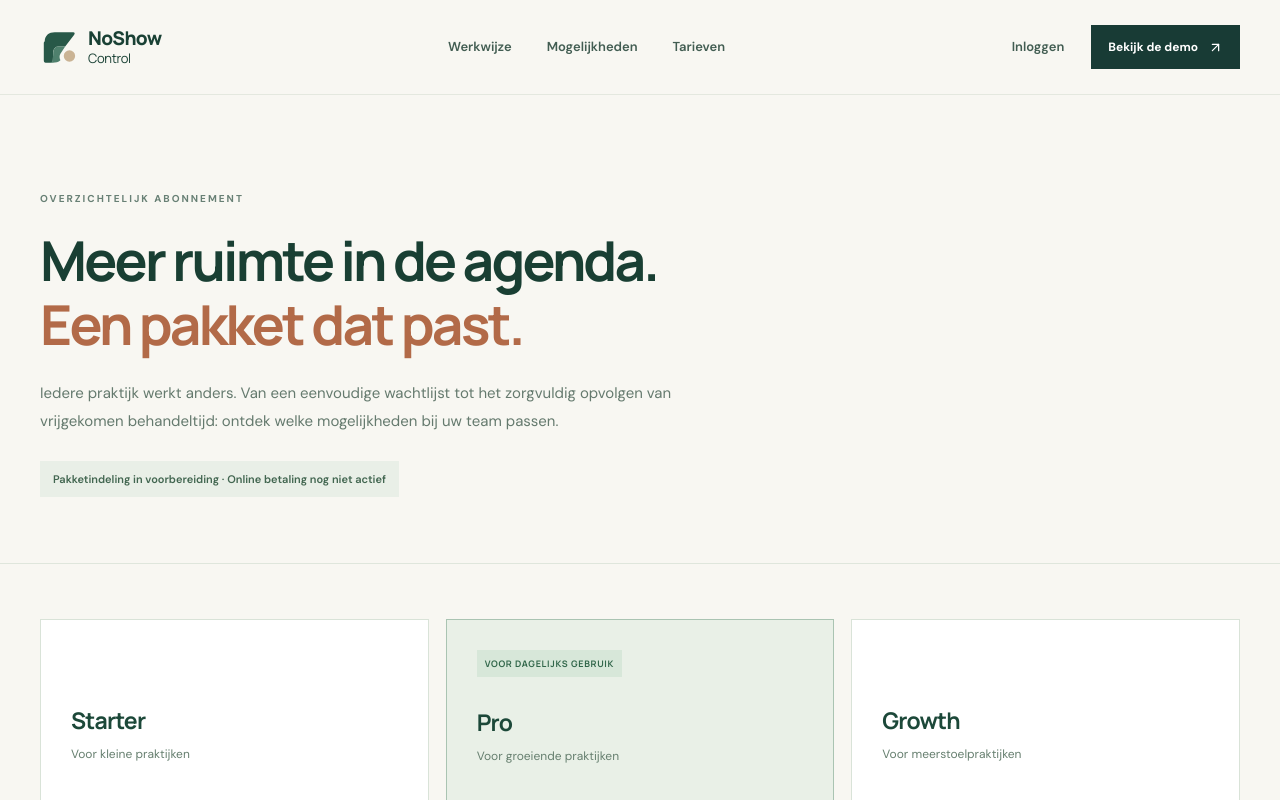
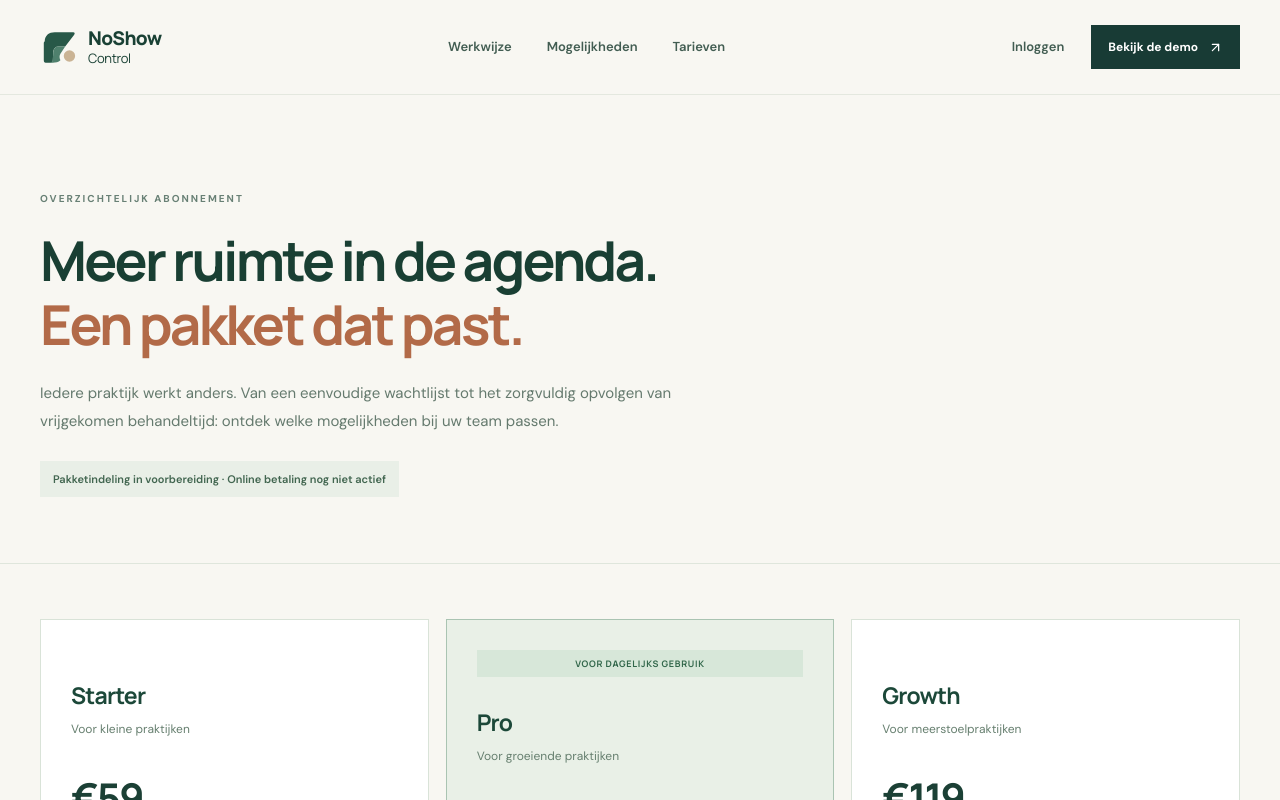
Before and after one commit to bouchraelamrani963-web/praktijkflow, a Next.js app: page /pricing in a window 1280 px wide. Shown: the top 800 px of the page. Built offline with nearby package versions, Linux system fonts and the light colour scheme; no server answers.

Commit message:
design(preview): remove empty numbered pricing header row

```diff
--- a/src/app/pricing/page.tsx
+++ b/src/app/pricing/page.tsx
@@ -65,10 +65,7 @@ export default function PricingPage() {
                 key={plan.id}
                 className={`ns-pricing-plan ${plan.highlighted ? "ns-pricing-plan-featured" : ""}`}
               >
-                <div className="ns-pricing-card-top">
-
-                  {plan.highlighted && <span className="ns-pricing-plan-label">VOOR DAGELIJKS GEBRUIK</span>}
-                </div>
+                {plan.highlighted && <span className="ns-pricing-plan-label">VOOR DAGELIJKS GEBRUIK</span>}
                 <h2>{plan.name}</h2>
                 <p className="ns-pricing-tagline">{plan.tagline}</p>
                 <p className="ns-pricing-price">
```
